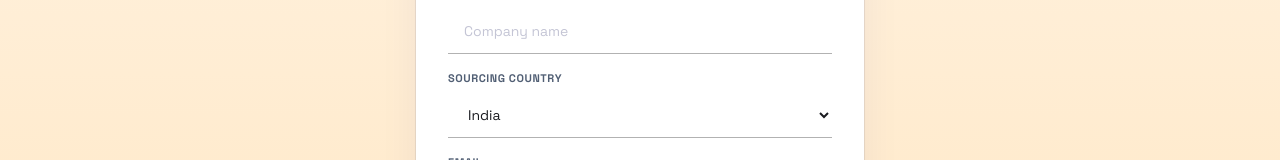
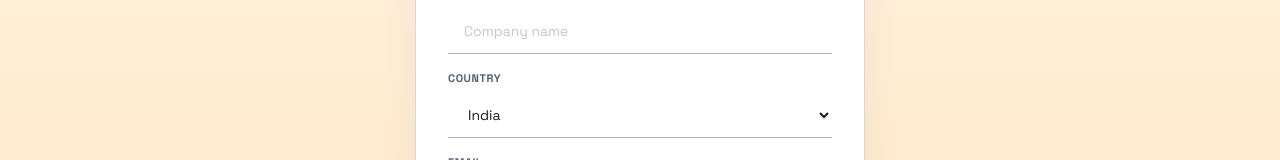
Before and after one commit to chandananvithahr/newton-metre, a Next.js app in the folder frontend/: page /login in a window 1280 px wide. Shown: the part 342-502 px from the top of the page. Built offline with nearby package versions, Linux system fonts and the light colour scheme.

Commit message:
fix: rename Sourcing Country to Country + fix auth redirect to login page
When logged-in users hit protected routes, middleware now passes redirect
param so login page shows login form (not signup) and redirects back after auth.

```diff
--- a/frontend/src/app/login/page.tsx
+++ b/frontend/src/app/login/page.tsx
@@ -46,10 +46,16 @@ function LoginContent() {
   const [resendSuccess, setResendSuccess] = useState(false);
   const [emailSent, setEmailSent] = useState(false);
 
+  const redirectTo = searchParams.get("redirect");
+
   useEffect(() => {
     const callbackError = searchParams.get("error");
     if (callbackError) {
       setError(callbackError);
+      setIsSignUp(false);
+    }
+    // If redirected from a protected page, show login form (not signup)
+    if (searchParams.get("redirect")) {
       setIsSignUp(false);
     }
   }, [searchParams]);
@@ -133,7 +139,7 @@ function LoginContent() {
         return;
       }
 
-      router.push("/");
+      router.push(redirectTo || "/dashboard");
     } catch {
       setError("Something went wrong. Please check your connection and try again.");
       setLoading(false);
@@ -238,7 +244,7 @@ function LoginContent() {
                         />
                       </div>
                       <div>
-                        <label className="block text-[11px] font-bold text-[#515f74] uppercase tracking-wider mb-1.5" style={{ fontFamily: "var(--font-label)" }}>Sourcing Country</label>
+                        <label className="block text-[11px] font-bold text-[#515f74] uppercase tracking-wider mb-1.5" style={{ fontFamily: "var(--font-label)" }}>Country</label>
                         <select
                           value={country}
                           onChange={(e) => setCountry(e.target.value)}
--- a/frontend/src/middleware.ts
+++ b/frontend/src/middleware.ts
@@ -37,6 +37,7 @@ export async function middleware(request: NextRequest) {
   if (isProtected && !user) {
     const url = request.nextUrl.clone();
     url.pathname = "/login";
+    url.searchParams.set("redirect", request.nextUrl.pathname);
     return NextResponse.redirect(url);
   }
 
```
